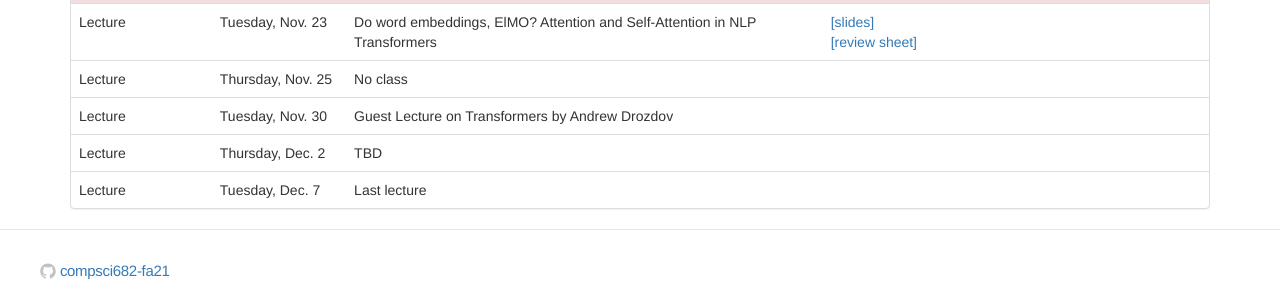
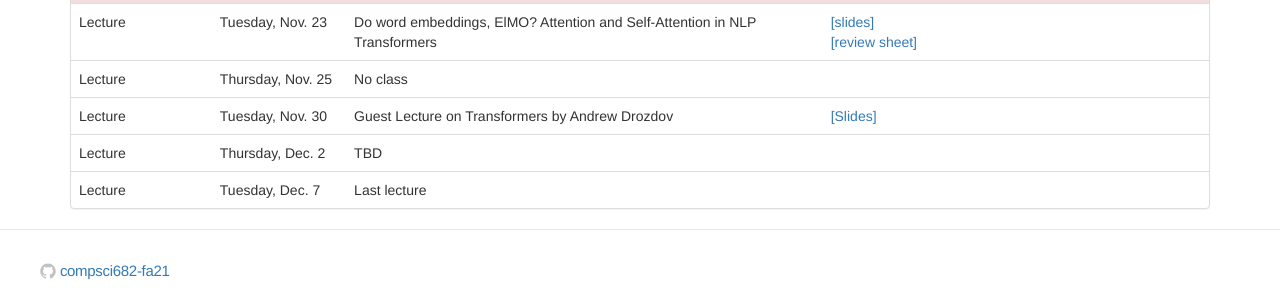
Before and after one commit to compsci682-fa21/compsci682-fa21.github.io, a Jekyll site: the page syllabus.html, which Jekyll copies as it is, in a window 1280 px wide and 900 px high, scrolled down 1402 px. Shown: the part 594-894 px from the top of the window. Built offline with Jekyll 4.4.1, drawn with Linux system fonts in a browser that asks for light colours.

Commit message:
Update guest lecture slides

```diff
--- a/syllabus.html
+++ b/syllabus.html
@@ -424,6 +424,7 @@
       Guest Lecture on Transformers by Andrew Drozdov
     </td>
     <td>
+      <a href="notes/cs682-transformers.pdf">[Slides]</a><br>
     </td>
   </tr>
   <tr>
```
Also changed, not shown: 1 other file.
